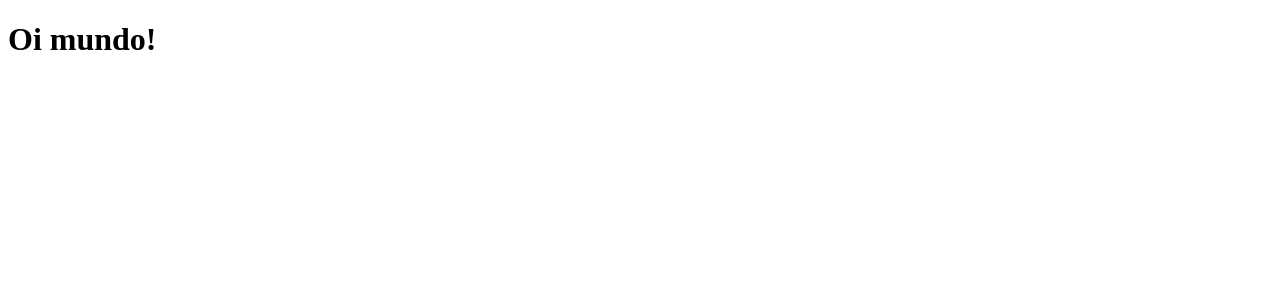
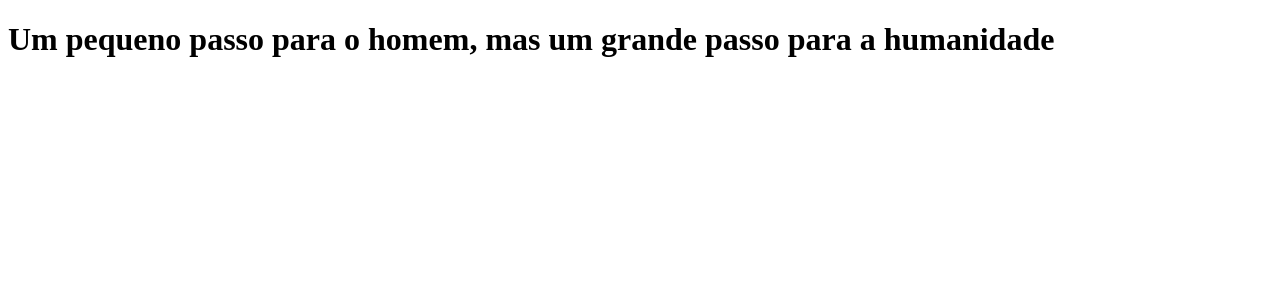
Before and after one commit to Giron-jpg/site-foundation, a Next.js app: page / in a window 1280 px wide. Shown: the top 300 px of the page. Built offline with nearby package versions, Linux system fonts and the light colour scheme.

Commit message:
Mudança de conteudo na pagina

```diff
--- a/pages/index.js
+++ b/pages/index.js
@@ -1,6 +1,6 @@
 function Home(){
-    return <h1>Oi mundo!</h1>
+    return <h1>Um pequeno passo para o homem, mas um grande passo para a humanidade</h1>
 }
 
 export default Home; /* a partir deste componente
- serão chamados outros*/
+ serão chamados outras funções*/
```
